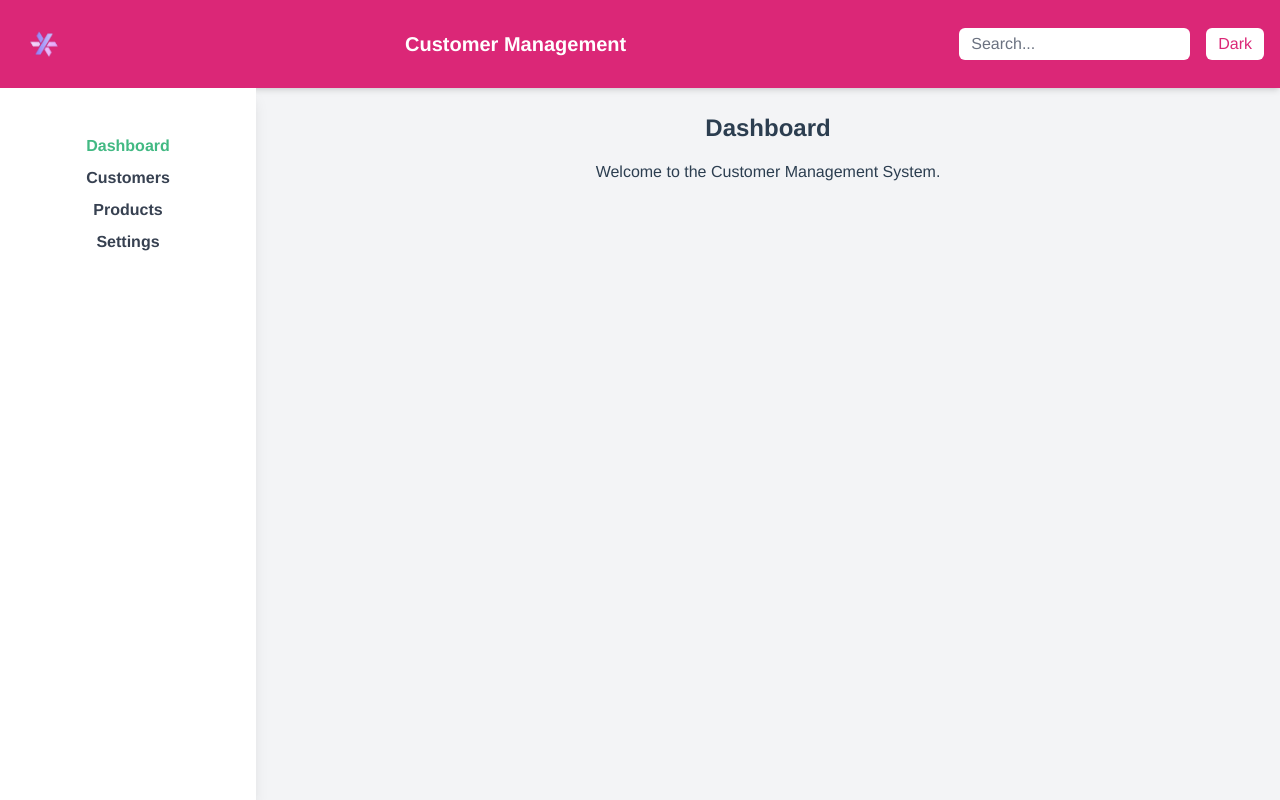
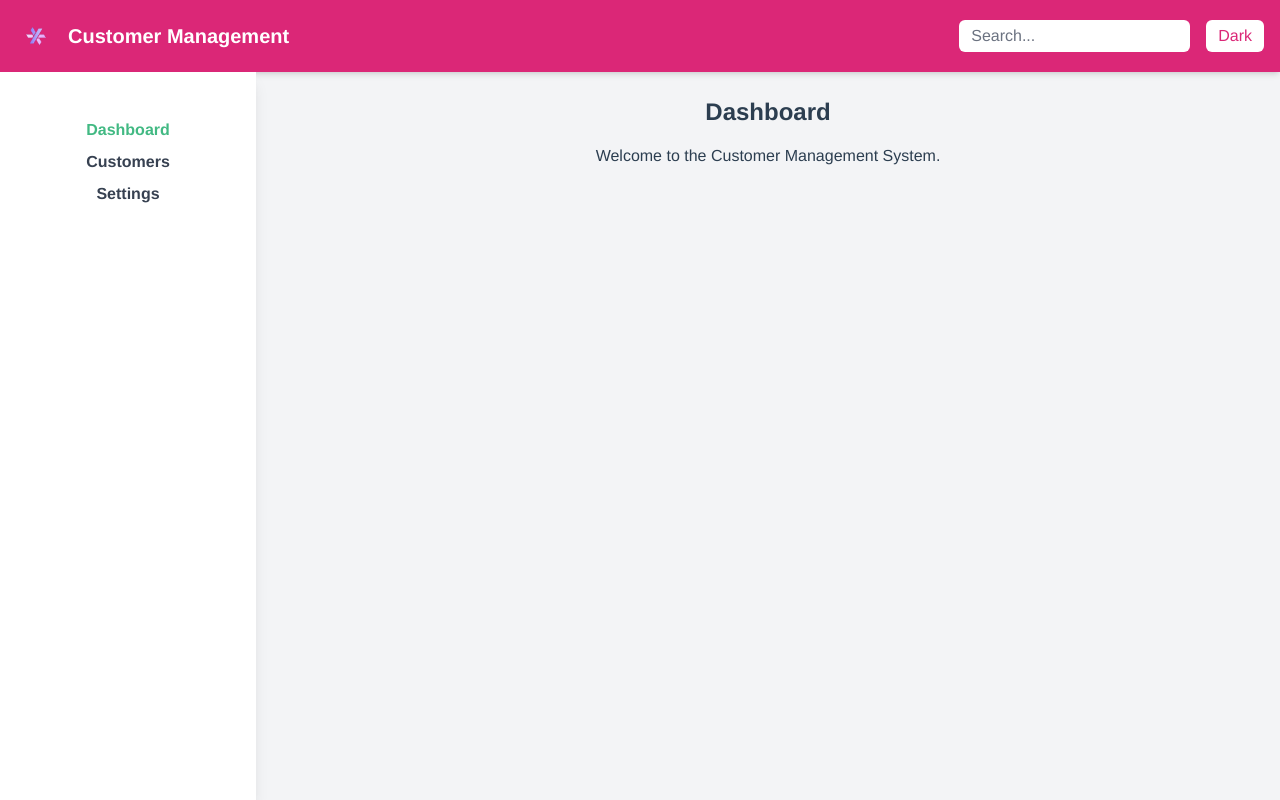
Before and after one commit to Abdullahugaz/Frontend-Management-Customer, a Vue app: page / in a window 1280 px wide. Built offline with nearby package versions, Linux system fonts and the light colour scheme.

Commit message:
last Update navbar and sidebar

```diff
--- a/src/layouts/Layout.vue
+++ b/src/layouts/Layout.vue
@@ -1,10 +1,12 @@
 <template>
   <div class="min-h-screen flex flex-col bg-gray-100">
-    <Navbar />
+    <Navbar @toggle-sidebar="showSidebar = !showSidebar" />
 
     <div class="flex flex-1">
-      <Sidebar />
+      <!-- Sidebar -->
+      <Sidebar v-if="showSidebar || isDesktop" />
 
+      <!-- Main -->
       <main class="flex-1 p-6">
         <slot />
       </main>
@@ -13,6 +15,20 @@
 </template>
 
 <script setup>
+import { ref, onMounted } from 'vue'
 import Navbar from './Navbar.vue'
 import Sidebar from './Sidebar.vue'
+
+const showSidebar = ref(false)
+const isDesktop = ref(false)
+
+const updateViewport = () => {
+  isDesktop.value = window.innerWidth >= 768
+  if (isDesktop.value) showSidebar.value = true
+}
+
+onMounted(() => {
+  updateViewport()
+  window.addEventListener('resize', updateViewport)
+})
 </script>
--- a/src/layouts/Navbar.vue
+++ b/src/layouts/Navbar.vue
@@ -1,26 +1,40 @@
 <template>
+  <header class="bg-pink-600 text-white p-4 shadow-md">
+    <div class="flex flex-col md:flex-row md:items-center md:justify-between gap-4">
+      <!-- Left: Logo + Title -->
+      <div class="flex items-center justify-between">
+        <div class="flex items-center gap-3">
+          <img src="/images/yiksi.png" alt="logo" class="h-10 w-10 object-contain" />
+          <h1 class="text-xl font-bold">Customer Management</h1>
+        </div>
 
-  <header class="bg-pink-600 text-white p-4 shadow-md flex items-center justify-between">
-   <img src="/images/yiksi.png" alt="yiksi" class="h-14 w-14 object-contain" />
+        <!-- Hamburger (mobile only) -->
+        <button
+          class="md:hidden text-white"
+          @click="$emit('toggle-sidebar')"
+        >
+          <svg class="h-6 w-6" fill="none" stroke="currentColor" stroke-width="2"
+            viewBox="0 0 24 24" stroke-linecap="round" stroke-linejoin="round">
+            <path d="M4 6h16M4 12h16M4 18h16"/>
+          </svg>
+        </button>
+      </div>
 
-    <h1 class="text-xl font-bold">Customer Management</h1>
-
-    <div class="flex items-center space-x-4">
-      <!-- Search -->
+      <!-- Right: Search + Dark Toggle -->
+      <div class="flex flex-col sm:flex-row sm:items-center gap-2 sm:gap-4">
         <input
           v-model="searchQuery"
           type="text"
           placeholder="Search..."
-        class="px-3 py-1 rounded-md items-center text-black placeholder-gray-500 focus:outline-none focus:ring-2 focus:ring-pink-300"
+          class="px-3 py-1 rounded-md text-black placeholder-gray-500 focus:outline-none focus:ring-2 focus:ring-pink-300"
         />
-
-      <!-- Dark Mode Toggle -->
         <button
           @click="toggleDarkMode"
           class="bg-white text-pink-600 px-3 py-1 rounded-md hover:bg-gray-200 transition"
         >
           {{ isDark ? 'Light' : 'Dark' }}
         </button>
+      </div>
     </div>
   </header>
 </template>
@@ -34,11 +48,7 @@ const isDark = ref(false)
 const toggleDarkMode = () => {
   isDark.value = !isDark.value
   const root = document.documentElement
-  if (isDark.value) {
-    root.classList.add('dark')
-  } else {
-    root.classList.remove('dark')
-  }
+  root.classList.toggle('dark', isDark.value)
 }
 
 onMounted(() => {
--- a/src/layouts/Sidebar.vue
+++ b/src/layouts/Sidebar.vue
@@ -1,9 +1,8 @@
 <template>
-  <aside class="w-64 bg-white shadow-lg p-4 hidden md:block">
+  <aside class="w-64 bg-white shadow-lg p-4 hidden md:block md:static md:translate-x-0">
     <nav class="space-y-2">
       <router-link class="block text-gray-700 hover:text-pink-600" to="/">Dashboard</router-link>
       <router-link class="block text-gray-700 hover:text-pink-600" to="/customers">Customers</router-link>
-      <router-link class="block text-gray-700 hover:text-pink-600" to="/products">Products</router-link>
       <router-link class="block text-gray-700 hover:text-pink-600" to="/settings">Settings</router-link>
     </nav>
   </aside>
```
Lines whose indentation alone changed are shown as unchanged.
